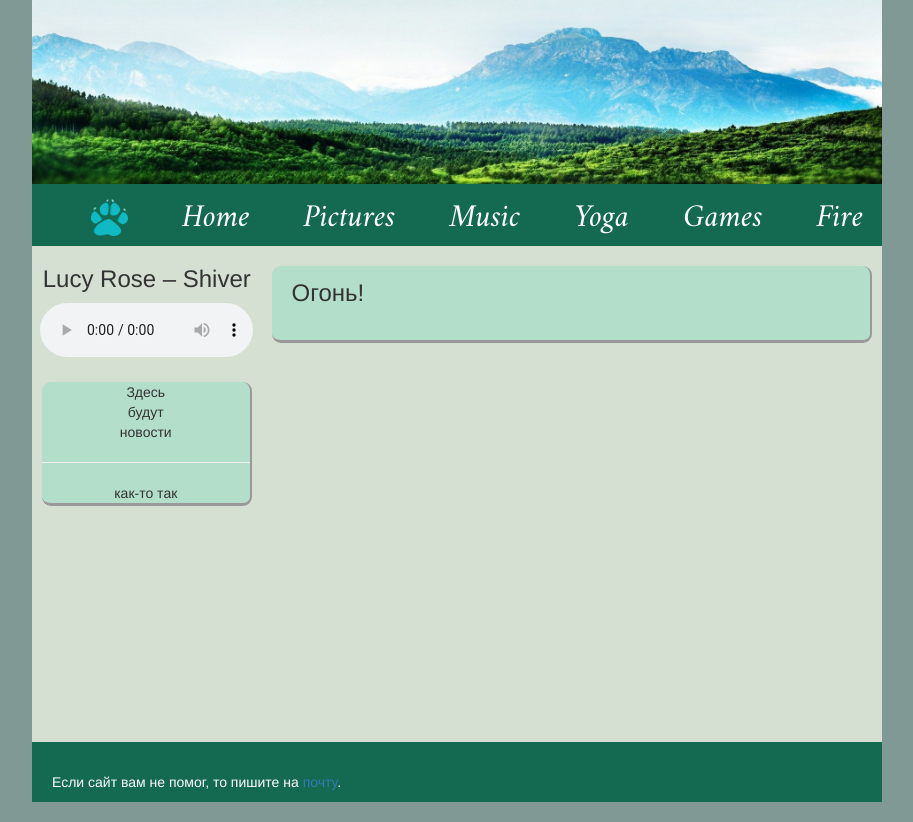
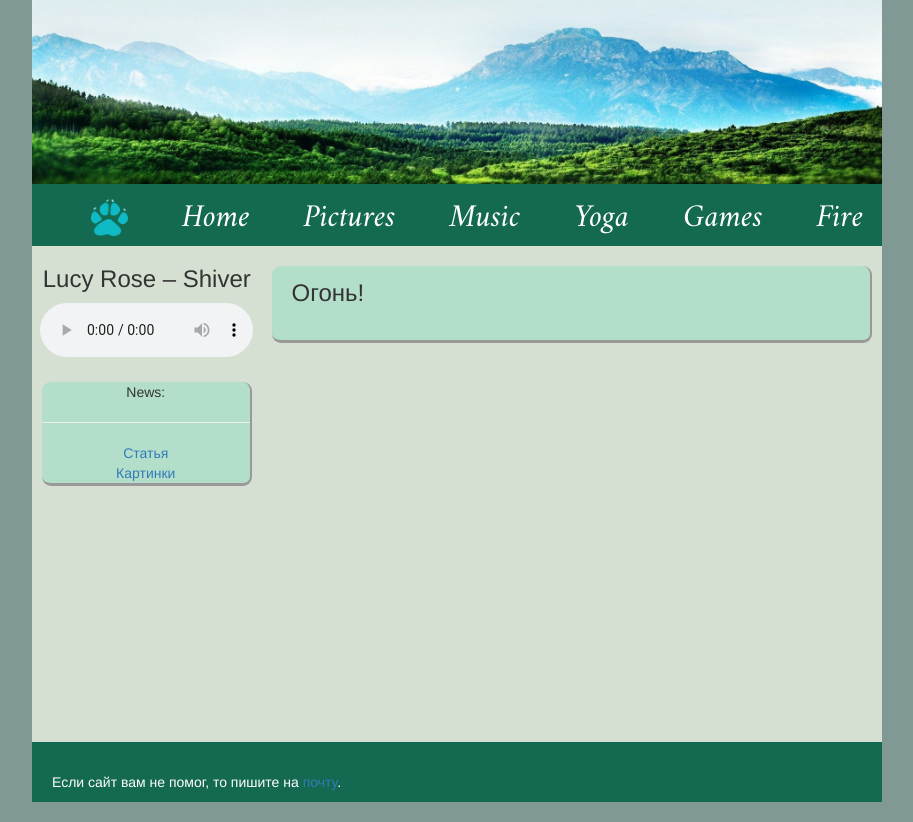
Before and after one commit to Arya-Domina/Zen-site, a Django app: page /fire in a window 1280 px wide. Shown: the whole page, without its empty margins (183-1096 px from the left). Run offline with Django 3.2, Linux system fonts and the light colour scheme; some libraries are stand-ins or nearby versions.

Commit message:
Update base.html

```diff
--- a/app/templates/app/base.html
+++ b/app/templates/app/base.html
@@ -4,7 +4,7 @@
 <head>
     <meta charset="UTF-8">
     {% block contenttitle %}{% endblock %}
-    <title>Dzen</title>
+    <title>Zen</title>
     <link rel="shortcut icon" href="/static/img/icon.ico" type="image/x-icon">
     <link rel="stylesheet" href="//maxcdn.bootstrapcdn.com/bootstrap/3.2.0/css/bootstrap.min.css">
     <link rel="stylesheet" href="//maxcdn.bootstrapcdn.com/bootstrap/3.2.0/css/bootstrap-theme.min.css">
@@ -41,7 +41,7 @@
                     <span>mew</span>
                 </audio>
                 <div class="block">
-                    Здесь<br>будут<br>новости<hr>как-то так<br>
+                    News:<hr><a href="yoga">Статья</a><br><a href="picture">Картинки</a><br>
                 </div>
             </td>
             <td  valign="top">
```
